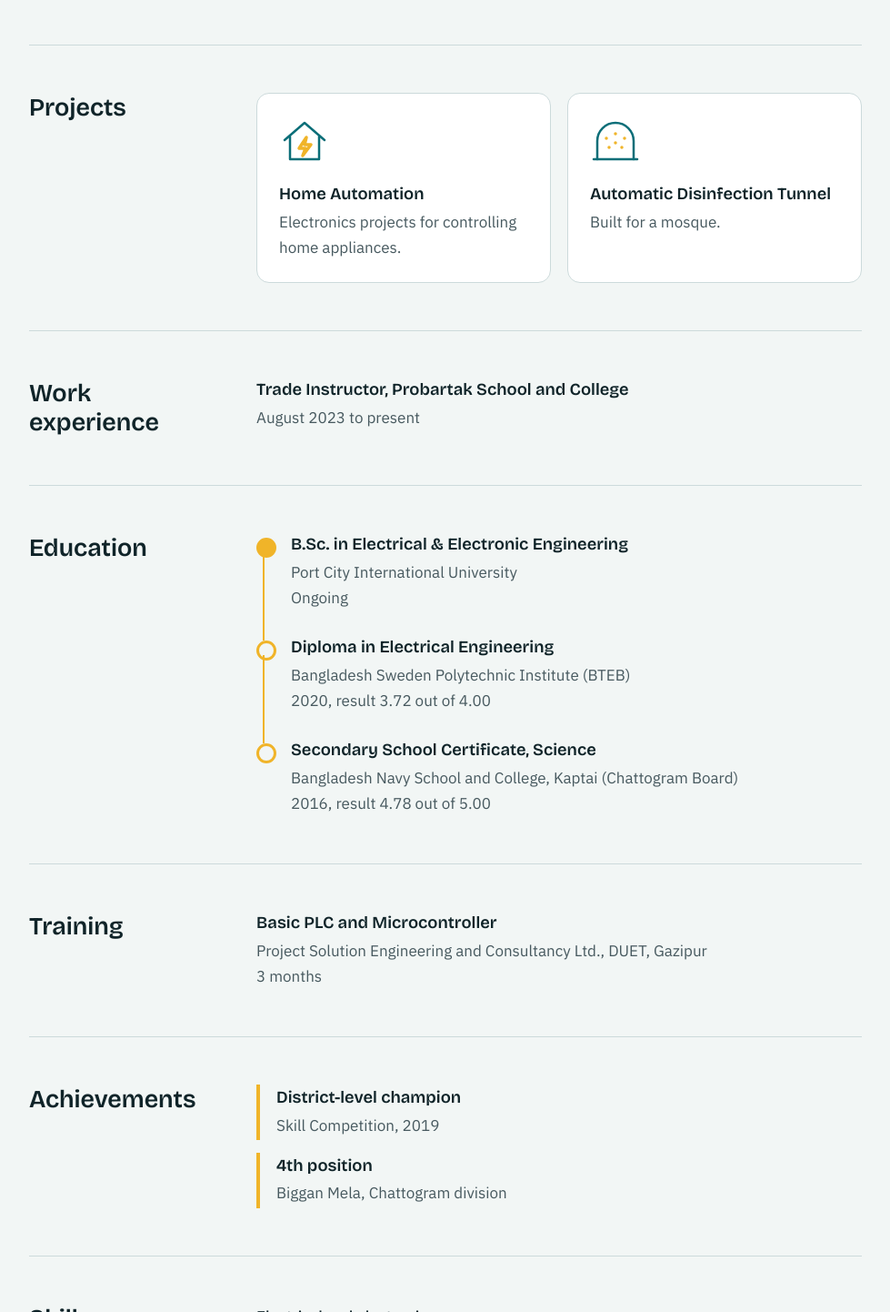
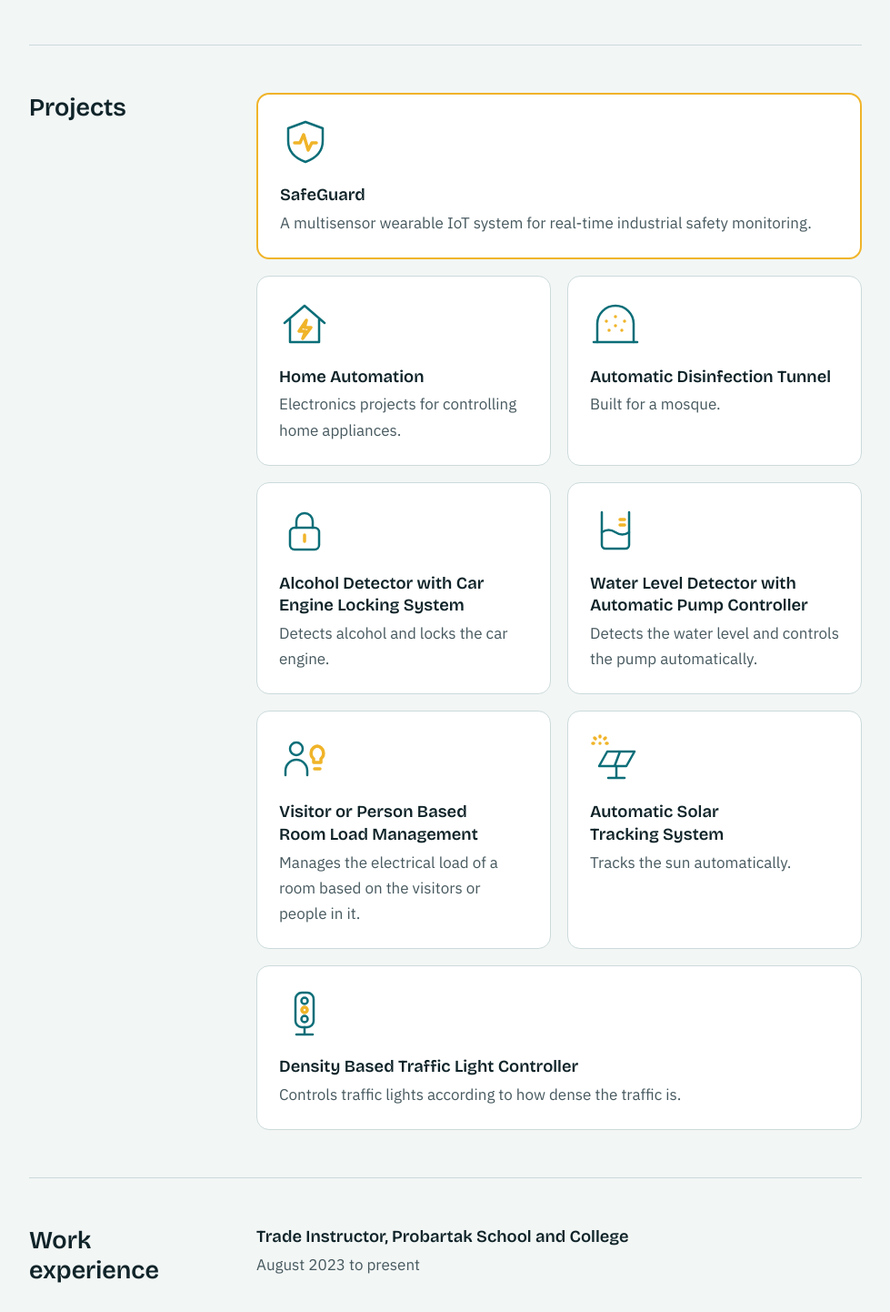
Before and after one commit to AjoyDas76/Ajoy-Das, a plain HTML site: page index.html in a window 1280 px wide. Shown: the part 662-2104 px from the top of the page at 91% size, without its empty margins (150-1129 px from the left). Drawn offline with nearby package versions, Linux system fonts and the light colour scheme.

Commit message:
Add featured projects section with SVG icons
Added multiple featured projects with descriptions and SVG icons to the projects section.

```diff
--- a/index.html
+++ b/index.html
@@ -91,6 +91,8 @@ section p{margin:0;max-width:64ch}
 .project{background:var(--card);border:1px solid var(--line);border-radius:14px;padding:24px}
 .project svg{display:block;width:56px;height:56px;margin:0 0 18px;fill:none;stroke:var(--teal);stroke-width:2.5;stroke-linecap:round;stroke-linejoin:round}
 .project svg .spark{stroke:var(--wire);stroke-width:3.5}
+.project.featured{border-color:var(--wire);border-width:2px}
+.project.featured,.project:nth-child(even):last-child{grid-column:1/-1}
 
 /* timeline drawn as one wire */
 .timeline{list-style:none;margin:0;padding:0}
@@ -171,6 +173,14 @@ footer p{margin:0;font-size:.95rem}
   <section id="projects">
     <h2>Projects</h2>
     <div class="projects">
+      <article class="project featured">
+        <svg viewBox="0 0 56 56" aria-hidden="true">
+          <path d="M28 6 L47 13 V27 C47 39 39 46 28 50 C17 46 9 39 9 27 V13 Z"/>
+          <path class="spark" d="M16 29 H22 L26 20 L31 37 L35 29 H40"/>
+        </svg>
+        <h3>SafeGuard</h3>
+        <p class="sub">A multisensor wearable IoT system for real-time industrial safety monitoring.</p>
+      </article>
       <article class="project">
         <svg viewBox="0 0 56 56" aria-hidden="true">
           <path d="M6 27 L28 8 L50 27"/><path d="M12 23 V48 H44 V23"/>
@@ -186,6 +196,46 @@ footer p{margin:0;font-size:.95rem}
         </svg>
         <h3>Automatic Disinfection Tunnel</h3>
         <p class="sub">Built for a mosque.</p>
+      </article>
+      <article class="project">
+        <svg viewBox="0 0 56 56" aria-hidden="true">
+          <rect x="12" y="25" width="32" height="24" rx="5"/><path d="M19 25 V18 a9 9 0 0 1 18 0 V25"/>
+          <path class="spark" d="M28 33 v7"/>
+        </svg>
+        <h3>Alcohol Detector with Car Engine Locking System</h3>
+        <p class="sub">Detects alcohol and locks the car engine.</p>
+      </article>
+      <article class="project">
+        <svg viewBox="0 0 56 56" aria-hidden="true">
+          <path d="M13 8 V44 a4 4 0 0 0 4 4 H39 a4 4 0 0 0 4 -4 V8"/><path d="M13 30 q7.5 -5 15 0 t15 0"/>
+          <path class="spark" d="M33 16 H38 M33 22 H38"/>
+        </svg>
+        <h3>Water Level Detector with Automatic Pump Controller</h3>
+        <p class="sub">Detects the water level and controls the pump automatically.</p>
+      </article>
+      <article class="project">
+        <svg viewBox="0 0 56 56" aria-hidden="true">
+          <circle cx="19" cy="17" r="7"/><path d="M7 46 V41 a12 12 0 0 1 24 0 V46"/>
+          <path class="spark" d="M42 14 a8 8 0 0 1 4 14 V32 H38 V28 a8 8 0 0 1 4 -14 M39 39 H45"/>
+        </svg>
+        <h3>Visitor or Person Based Room Load Management</h3>
+        <p class="sub">Manages the electrical load of a room based on the visitors or people in it.</p>
+      </article>
+      <article class="project">
+        <svg viewBox="0 0 56 56" aria-hidden="true">
+          <path d="M10 36 L19 20 H49 L40 36 Z M27 36 L33 20 M29 36 V49 M20 49 H38"/>
+          <path class="spark" d="M11 11 v.1 M11 3 v1 M3 11 h1 M18 11 h1 M5 5 l1 1 M17 5 l-1 1"/>
+        </svg>
+        <h3>Automatic Solar Tracking System</h3>
+        <p class="sub">Tracks the sun automatically.</p>
+      </article>
+      <article class="project">
+        <svg viewBox="0 0 56 56" aria-hidden="true">
+          <rect x="18" y="5" width="20" height="38" rx="7"/><path d="M28 43 V51 M19 51 H37"/>
+          <circle cx="28" cy="14" r="3.5"/><circle class="spark" cx="28" cy="24" r="3"/><circle cx="28" cy="34" r="3.5"/>
+        </svg>
+        <h3>Density Based Traffic Light Controller</h3>
+        <p class="sub">Controls traffic lights according to how dense the traffic is.</p>
       </article>
     </div>
   </section>
```
